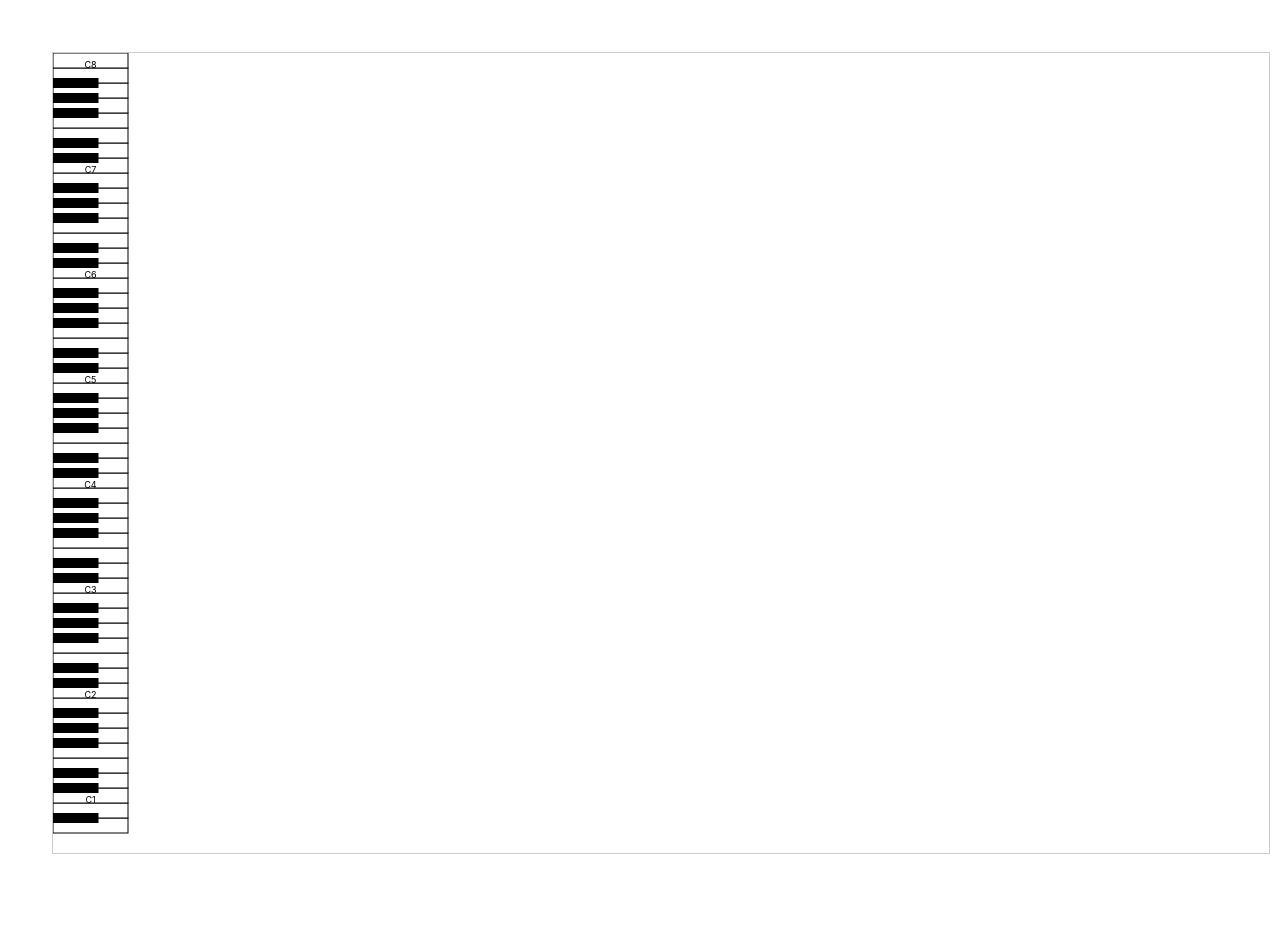
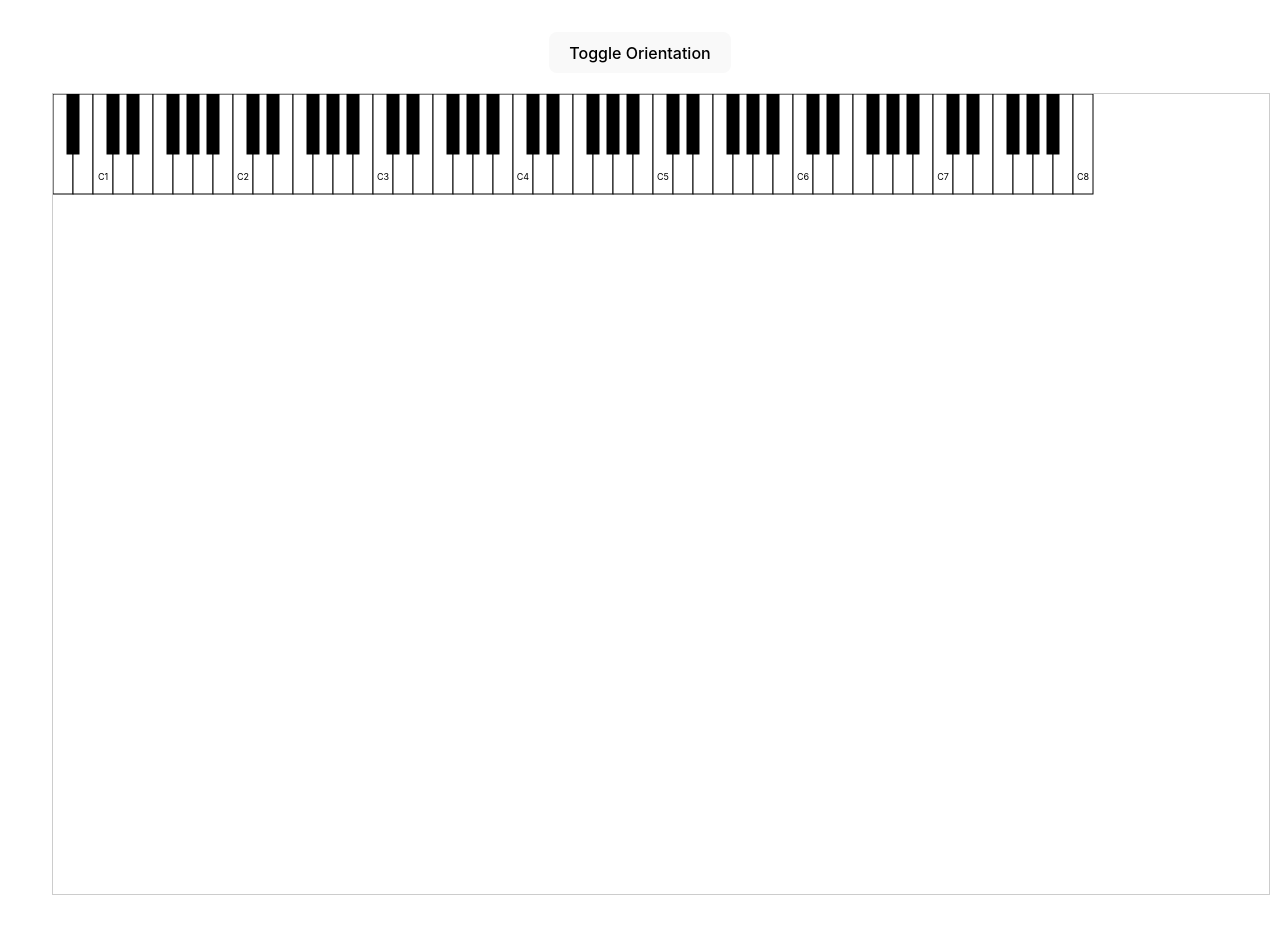
Before and after one commit to mertovun/playbook, a React (Vite) app: page / in a window 1280 px wide. Shown: the top 934 px of the page. Before the commit the page ends 912 px from the top, so only its background shows below. Built offline with nearby package versions, Linux system fonts and the light colour scheme.

Commit message:
layout toggle

```diff
--- a/src/App.tsx
+++ b/src/App.tsx
@@ -1,17 +1,14 @@
-import { useState } from 'react'
-// import reactLogo from './assets/react.svg'
-// import viteLogo from '/vite.svg'
-import './App.css'
-import { ENote, EOctave } from './components/Keyboard/interface'
-import { Keyboard } from './components/Keyboard/Keyboard'
+import './App.css';
+import { KeyboardPanel } from './components/Keyboard/KeyboardPanel';
+
 
 function App() {
 
   return (
     <>
-      <Keyboard keyboardRange={[[ENote.A,EOctave._0],[ENote.C,EOctave._8]]}/>
+      <KeyboardPanel/>
     </>
-  )
+  );
 }
 
-export default App
+export default App;
--- a/src/components/Keyboard/Keyboard.tsx
+++ b/src/components/Keyboard/Keyboard.tsx
@@ -1,46 +1,23 @@
-import React from 'react';
-import { Octave, OctaveProps } from './Octave';
-import { ENote, NoteWithOctave } from './interface';
-import { layoutConfig, orientation } from './config';
+import { Octave } from './Octave';
+import { EOrientation, NoteWithOctave } from './interface';
 import './Keyboard.css';
+import { LayoutConfig, useKeyboardPanelLayout } from './useKeyboardPanelLayout';
 
 type KeyboardRange = [NoteWithOctave, NoteWithOctave];
 
 interface KeyboardProps {
   keyboardRange: KeyboardRange;
+  orientation: EOrientation;
+  layoutConfig: LayoutConfig;
 }
 
-const mapRangeToOctaves = (keyboardRange: KeyboardRange): OctaveProps[] => {
-  const [[startNote, startLevel], [endNote, endLevel]] = keyboardRange;
-  const octaves = [];
-  let currentXOffset = 0;
-
-  for (let level = startLevel; level <= endLevel; level++) {
-    let octaveRange: [ENote, ENote];
-    if (level === startLevel) {
-      octaveRange = [startNote, ENote.B];
-      octaves.push({ range: octaveRange, level, xOffset: currentXOffset });
-      currentXOffset += (ENote.B - startNote) * layoutConfig.whiteNoteWidth;
-    } else if (level === endLevel) {
-      octaveRange = [ENote.C, endNote];
-      octaves.push({ range: octaveRange, level, xOffset: currentXOffset });
-      currentXOffset += (endNote - ENote.C) * layoutConfig.whiteNoteWidth;
-    } else {
-      octaveRange = [ENote.C, ENote.B];
-      octaves.push({ range: octaveRange, level, xOffset: currentXOffset });
-      currentXOffset += 7 * layoutConfig.whiteNoteWidth;
-    }
-  }
-
-  return octaves;
-};
-
-export const Keyboard = ({ keyboardRange }: KeyboardProps) => {
-  const octaves = mapRangeToOctaves(keyboardRange);
+export const Keyboard = ({ keyboardRange, orientation, layoutConfig }: KeyboardProps) => {
+  const { mapRangeToOctaves } = useKeyboardPanelLayout(keyboardRange);
+  const octaves = mapRangeToOctaves(keyboardRange, layoutConfig);
   return (
     <svg className={`keyboard-svg ${orientation}`} width="100%" height="800">
       {octaves.map((octaveProps, index) => (
-        <Octave key={index} {...octaveProps} />
+        <Octave key={index} {...octaveProps} orientation={orientation} layoutConfig={layoutConfig} />
       ))}
     </svg>
   );
--- /dev/null
+++ b/src/components/Keyboard/KeyboardPanel.tsx
@@ -0,0 +1,22 @@
+import { ENote, EOctave, EOrientation } from './interface';
+import { Keyboard } from './Keyboard';
+import { useKeyboardPanelLayout } from './useKeyboardPanelLayout';
+
+export const KeyboardPanel = () => {
+  const { orientation, layoutConfig, setOrientation } = useKeyboardPanelLayout([[ENote.A, EOctave._0], [ENote.C, EOctave._8]]);
+
+  const toggleOrientation = () => {
+    setOrientation((prevOrientation) => (prevOrientation === EOrientation.HORIZONTAL ? EOrientation.VERTICAL : EOrientation.HORIZONTAL));
+  };
+
+  return (
+    <>
+      <button onClick={toggleOrientation}>
+        Toggle Orientation
+      </button>
+      <Keyboard keyboardRange={[[ENote.A, EOctave._0], [ENote.C, EOctave._8]]} orientation={orientation} layoutConfig={layoutConfig} />
+    </>
+  );
+}
+
+export default KeyboardPanel;
--- a/src/components/Keyboard/Octave.tsx
+++ b/src/components/Keyboard/Octave.tsx
@@ -1,55 +1,18 @@
-import { noteToString } from '../../utils/note';
-import { Note, NoteProps } from './Note';
-import { ENote, EOctave } from './interface';
-import { layoutConfig, orientation } from './config';
+import { Note } from './Note';
+import { ENote, EOctave, EOrientation } from './interface';
+import { LayoutConfig, useKeyboardPanelLayout } from './useKeyboardPanelLayout';
 
 export interface OctaveProps {
   range: [ENote, ENote];
   level: EOctave;
   xOffset: number;
+  orientation: EOrientation;
+  layoutConfig: LayoutConfig;
 }
 
-const whiteNotes = [ENote.C, ENote.D, ENote.E, ENote.F, ENote.G, ENote.A, ENote.B];
-const blackNotes = [ENote.C_SHARP, ENote.D_SHARP, ENote.F_SHARP, ENote.G_SHARP, ENote.A_SHARP];
-
-const mapRangeToNotes = (range: [ENote, ENote], level: EOctave, xOffset: number) => {
-  const { whiteNoteWidth, blackNoteWidth, whiteNoteHeight, blackNoteHeight } = layoutConfig;
-  const whiteNotesArray: NoteProps[] = [];
-  const blackNotesArray: NoteProps[] = [];
-  let currentX = xOffset;
-
-  for (let note = range[0]; note <= range[1]; note++) {
-    const isWhiteNote = whiteNotes.includes(note);
-    const x = orientation === 'HORIZONTAL' ? (isWhiteNote ? currentX : currentX - blackNoteWidth / 2) : 0;
-    const y = orientation === 'HORIZONTAL' ? 0 : 51*whiteNoteWidth - (isWhiteNote ? currentX : currentX - (whiteNoteWidth-blackNoteWidth/2));
-    const width = orientation === 'HORIZONTAL' ? (isWhiteNote ? whiteNoteWidth : blackNoteWidth) : (isWhiteNote ? whiteNoteHeight : blackNoteHeight);
-    const height = orientation === 'HORIZONTAL' ? (isWhiteNote ? whiteNoteHeight : blackNoteHeight) : (isWhiteNote ? whiteNoteWidth : blackNoteWidth);
-    const label = note === ENote.C ? noteToString([note, level], true).toUpperCase() : '';
-    const color = isWhiteNote ? 'white' : 'black';
-
-    const noteProps = {
-      note: note,
-      x,
-      y,
-      width,
-      height,
-      label,
-      color: color,
-    };
-
-    if (isWhiteNote) {
-      whiteNotesArray.push(noteProps);
-      currentX += whiteNoteWidth;
-    } else {
-      blackNotesArray.push(noteProps);
-    }
-  }
-
-  return { whiteNotesArray, blackNotesArray };
-};
-
-export const Octave = ({ range, level, xOffset }: OctaveProps) => {
-  const { whiteNotesArray, blackNotesArray } = mapRangeToNotes(range, level, xOffset);
+export const Octave = ({ range, level, xOffset,orientation, layoutConfig }: OctaveProps) => {
+  let { mapRangeToNotes } = useKeyboardPanelLayout([[ENote.C, EOctave._0], [ENote.B, EOctave._8]]); // Provide a dummy range
+  const { whiteNotesArray, blackNotesArray } = mapRangeToNotes(range, level, xOffset, orientation, layoutConfig);
   return (
     <g>
       {whiteNotesArray.map((noteProps, i) => (
--- a/src/components/Keyboard/interface.ts
+++ b/src/components/Keyboard/interface.ts
@@ -27,3 +27,8 @@ export enum EOctave {
 }
 
 export type NoteWithOctave = [ENote,EOctave]
+
+export enum EOrientation {
+  HORIZONTAL,
+  VERTICAL
+}
--- /dev/null
+++ b/src/components/Keyboard/useKeyboardPanelLayout.ts
@@ -0,0 +1,106 @@
+import { useState, useEffect, useCallback } from 'react';
+import { ENote, EOctave, EOrientation, NoteWithOctave } from './interface';
+import { noteToString } from '../../utils/note';
+import { NoteProps } from './Note';
+
+export type LayoutConfig = {
+  whiteNoteWidth: number;
+  blackNoteWidth: number;
+  whiteNoteHeight: number;
+  blackNoteHeight: number;
+}
+
+const horizontalLayout: LayoutConfig = {
+  whiteNoteWidth: 20,
+  blackNoteWidth: 12,
+  whiteNoteHeight: 100,
+  blackNoteHeight: 60
+};
+
+const verticalLayout: LayoutConfig = {
+  whiteNoteWidth: 15,
+  blackNoteWidth: 9,
+  whiteNoteHeight: 75,
+  blackNoteHeight: 45
+};
+
+const whiteNotes = [ENote.C, ENote.D, ENote.E, ENote.F, ENote.G, ENote.A, ENote.B];
+const blackNotes = [ENote.C_SHARP, ENote.D_SHARP, ENote.F_SHARP, ENote.G_SHARP, ENote.A_SHARP];
+
+export const useKeyboardPanelLayout = (keyboardRange: [NoteWithOctave, NoteWithOctave]) => {
+  const [orientation, setOrientation] = useState(EOrientation.HORIZONTAL);
+  const [layoutConfig, setLayoutConfig] = useState(horizontalLayout);
+
+  useEffect(() => {
+  }, [orientation,setLayoutConfig]);
+
+  const mapRangeToNotes = useCallback((range: [ENote, ENote], level: EOctave, xOffset: number, orientation:EOrientation, layoutConfig: LayoutConfig) => {
+    const { whiteNoteWidth, blackNoteWidth, whiteNoteHeight, blackNoteHeight } = layoutConfig;
+    const whiteNotesArray: NoteProps[] = [];
+    const blackNotesArray: NoteProps[] = [];
+    let currentX = xOffset;
+
+
+    for (let note = range[0]; note <= range[1]; note++) {
+      const isWhiteNote = whiteNotes.includes(note);
+      const x = orientation === EOrientation.HORIZONTAL ? (isWhiteNote ? currentX : currentX - blackNoteWidth / 2) : 0;
+      const y = orientation === EOrientation.HORIZONTAL ? 0 : 51 * whiteNoteWidth - (isWhiteNote ? currentX : currentX - (whiteNoteWidth - blackNoteWidth / 2));
+      const width = orientation === EOrientation.HORIZONTAL ? (isWhiteNote ? whiteNoteWidth : blackNoteWidth) : (isWhiteNote ? whiteNoteHeight : blackNoteHeight);
+      const height = orientation === EOrientation.HORIZONTAL ? (isWhiteNote ? whiteNoteHeight : blackNoteHeight) : (isWhiteNote ? whiteNoteWidth : blackNoteWidth);
+      const label = note === ENote.C ? noteToString([note, level], true).toUpperCase() : '';
+      const color = isWhiteNote ? 'white' : 'black';
+
+      const noteProps = {
+        note: note,
+        x,
+        y,
+        width,
+        height,
+        label,
+        color: color,
+      };
+
+      if (isWhiteNote) {
+        whiteNotesArray.push(noteProps);
+        currentX += whiteNoteWidth;
+      } else {
+        blackNotesArray.push(noteProps);
+      }
+    }
+
+    return { whiteNotesArray, blackNotesArray };
+  }, [orientation, layoutConfig]);
+
+  const mapRangeToOctaves = useCallback((keyboardRange: [NoteWithOctave, NoteWithOctave], layoutConfig: LayoutConfig) => {
+    const [[startNote, startLevel], [endNote, endLevel]] = keyboardRange;
+    const octaves = [];
+    let currentXOffset = 0;
+
+    for (let level = startLevel; level <= endLevel; level++) {
+      let octaveRange: [ENote, ENote];
+      if (level === startLevel) {
+        octaveRange = [startNote, ENote.B];
+        octaves.push({ range: octaveRange, level, xOffset: currentXOffset });
+        currentXOffset += (ENote.B - startNote) * layoutConfig.whiteNoteWidth;
+      } else if (level === endLevel) {
+        octaveRange = [ENote.C, endNote];
+        octaves.push({ range: octaveRange, level, xOffset: currentXOffset });
+        currentXOffset += (endNote - ENote.C) * layoutConfig.whiteNoteWidth;
+      } else {
+        octaveRange = [ENote.C, ENote.B];
+        octaves.push({ range: octaveRange, level, xOffset: currentXOffset });
+        currentXOffset += 7 * layoutConfig.whiteNoteWidth;
+      }
+    }
+
+    return octaves;
+  }, [layoutConfig, keyboardRange]);
+
+  return {
+    orientation,
+    setOrientation,
+    layoutConfig,
+    mapRangeToNotes,
+    mapRangeToOctaves,
+  };
+};
```
